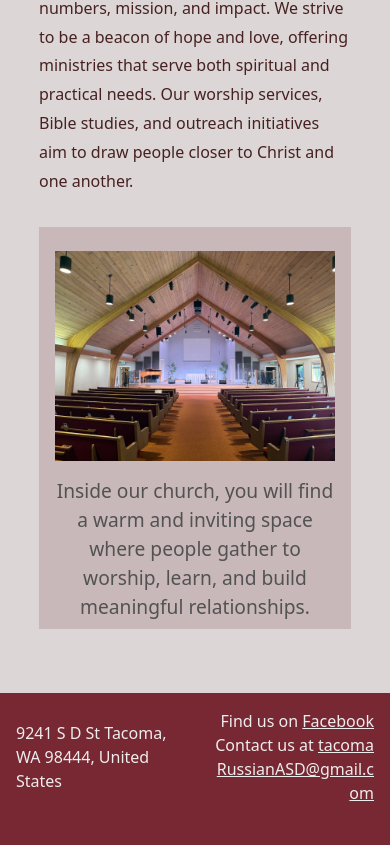
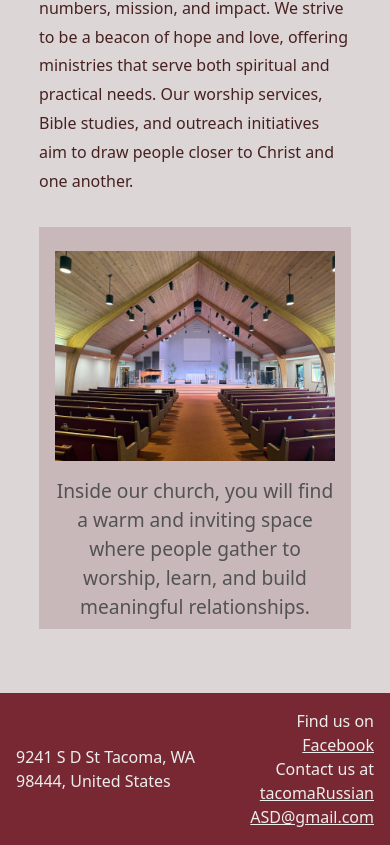
Before and after one commit to glavavlada/TacomaASDWebsite, a Next.js app in the folder my-church-site/: page / in a window 390 px wide. Shown: the part 3672-4517 px from the top of the page. Before the commit the page ends 4493 px from the top, so only its background shows below. Built offline with nearby package versions, Linux system fonts and the light colour scheme; no server answers.

Commit message:
mobile friendly visuals

```diff
--- a/my-church-site/src/app/BibleLessons/page.tsx
+++ b/my-church-site/src/app/BibleLessons/page.tsx
@@ -47,7 +47,7 @@ export default function BibleLessons() {
         <aside className="flex h-[95vh] min-h-0 flex-col gap-2 bg-[var(--border)] p-1.5 lg:h-full">
 
           {/* Option Buttons */}
-          <div className="flex shrink-0 items-center justify-between gap-4 p-2">
+          <div className="flex shrink-0 flex-col items-center gap-2 p-2 sm:flex-row sm:justify-evenly">
 
             {/* Student / Teacher Toggle */}
             <Toggle
--- a/my-church-site/src/components/Footer.tsx
+++ b/my-church-site/src/components/Footer.tsx
@@ -8,22 +8,22 @@ export default function Footer() {
 
         <div className="text-right">
           <p>
-            Find us on {" "}
+            Find us on {" "}<br className="sm:hidden" />
             <a
               href="https://www.facebook.com/tacomarussian/"
               target="_blank"
               rel="noopener noreferrer"
-              className="link break-all">
+              className="link">
               Facebook
             </a>
           </p>
 
           <p>
-            Contact us at {" "}
+            Contact us at {" "}<br className="sm:hidden" />
             <a
               href="mailto:tacomaRussianASD@gmail.com"
-              className="link break-all">
-              tacomaRussianASD@gmail.com
+              className="link">
+              tacomaRussian<br className="sm:hidden" />ASD@gmail.com
             </a>
           </p>
         </div>
```
